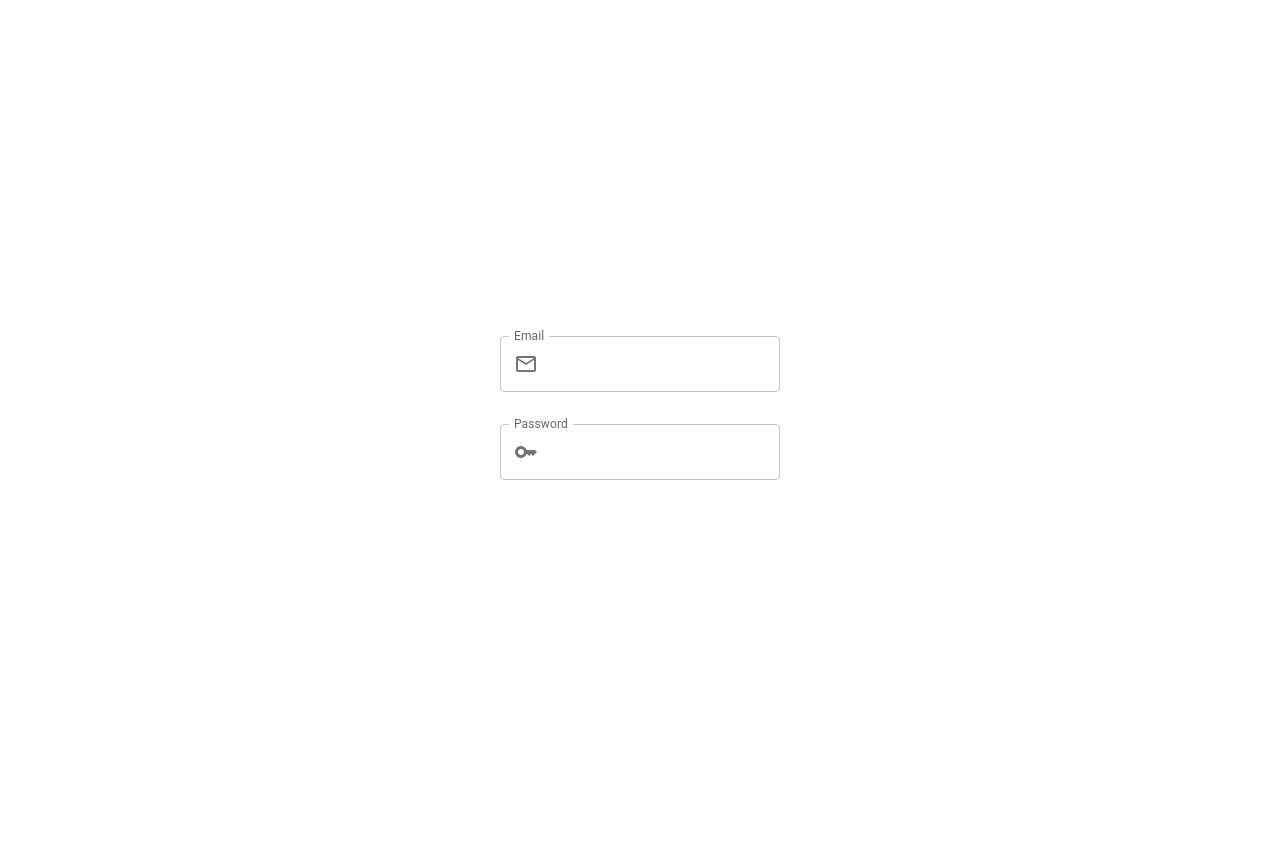
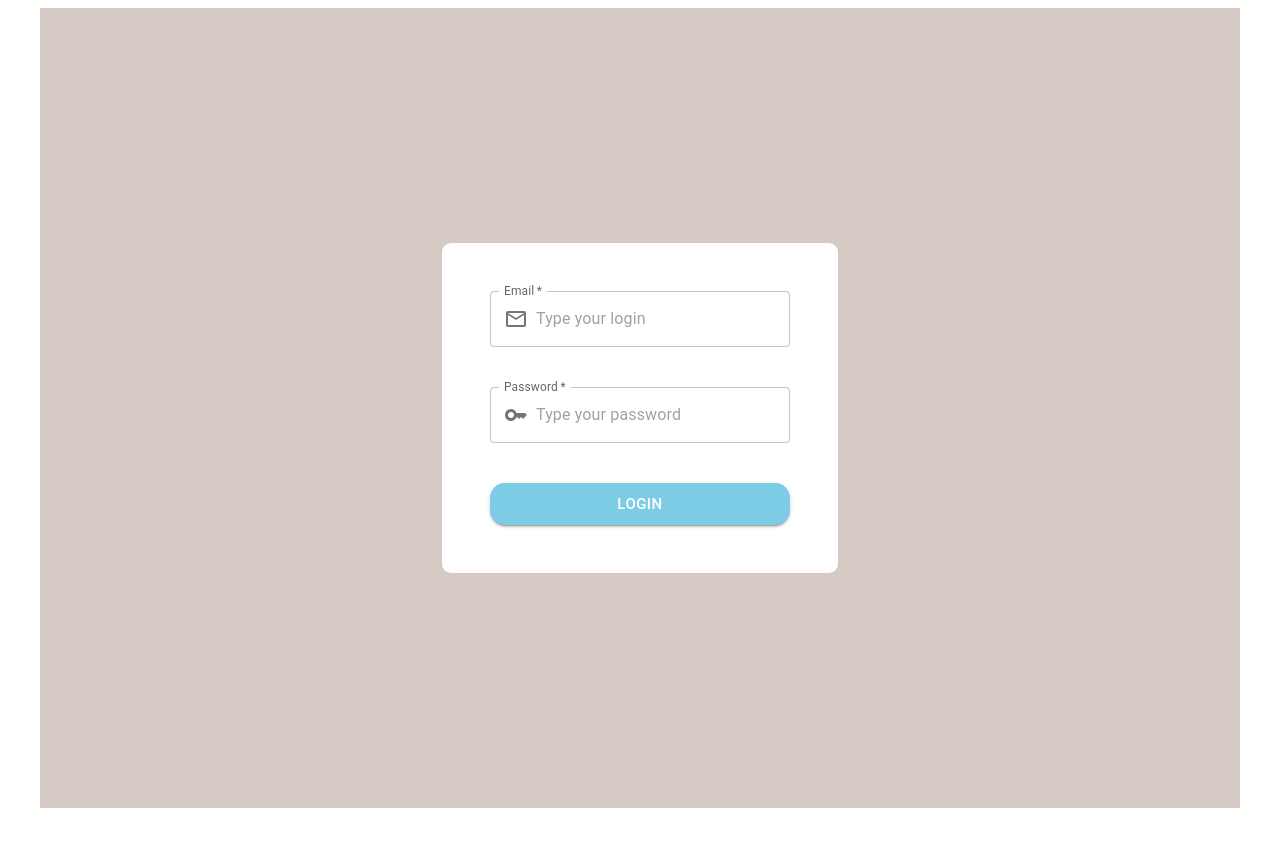
Before and after one commit to Ren0xx/Where-is-Waldo, a React (Create React App) app: page / in a window 1280 px wide. Built offline with nearby package versions, Linux system fonts and the light colour scheme.

Commit message:
Handling user login

```diff
--- a/src/components/Login.tsx
+++ b/src/components/Login.tsx
@@ -1,16 +1,38 @@
-import React from "react";
+import React, { useState } from "react";
 import Box from "@mui/material/Box";
 import TextField from "@mui/material/TextField";
 import Container from "@mui/material/Container";
 import InputAdornment from "@mui/material/InputAdornment";
 import MailOutlineIcon from "@mui/icons-material/MailOutline";
 import KeyIcon from "@mui/icons-material/Key";
+import Button from "@mui/material/Button";
+import Stack from "@mui/material/Stack";
 
 import { app } from "../firebaseConfig";
-import { getAuth, createUserWithEmailAndPassword } from "firebase/auth";
+import {
+    getAuth,
+    createUserWithEmailAndPassword,
+    signInWithEmailAndPassword,
+} from "firebase/auth";
 
 const Login = () => {
+    const [login, setLogin] = useState<string>("");
+    const [password, setPassword] = useState<string>("");
     const auth = getAuth(app);
+
+    const handleLogin = (login: string, password: string) => {
+        signInWithEmailAndPassword(auth, login, password)
+            .then((userCredential) => {
+                const user = userCredential.user;
+                console.log(user);
+            })
+            .catch((error) => {
+                const errorCode = error.code;
+                const errorMessage = error.message;
+                console.log(errorMessage);
+            });
+    };
+
     return (
         <Container
             sx={{
@@ -19,14 +41,25 @@ const Login = () => {
                 alignItems: "center",
                 mb: 5,
                 height: "100vh",
+                backgroundColor: "#d4c9c3",
             }}>
-            <Box
+            <Stack
+                spacing={5}
+                direction='column'
                 component='form'
                 autoComplete='off'
-                sx={{ display: "flex", flexDirection: "column", gap: "2rem" }}>
+                sx={{
+                    backgroundColor: "#fff",
+                    padding: "3rem",
+                    width: "300px",
+                    height: "auto",
+                    borderRadius: "9px",
+                }}>
                 <TextField
                     label='Email'
                     id='outlined'
+                    required
+                    placeholder='Type your login'
                     InputProps={{
                         startAdornment: (
                             <InputAdornment position='start'>
@@ -34,10 +67,15 @@ const Login = () => {
                             </InputAdornment>
                         ),
                     }}
+                    onChange={(event: any) => {
+                        setLogin(event.target.value);
+                    }}
                 />
                 <TextField
                     id='outlined-password-input'
                     label='Password'
+                    required
+                    placeholder='Type your password'
                     type='password'
                     InputProps={{
                         startAdornment: (
@@ -46,8 +84,18 @@ const Login = () => {
                             </InputAdornment>
                         ),
                     }}
+                    onChange={(event: any) => {
+                        setPassword(event.target.value);
+                    }}
                 />
-            </Box>
+                <Button
+                    variant='contained'
+                    size='large'
+                    sx={{ borderRadius: "15px", backgroundColor: "#7dcce5" }}
+                    onClick={() => handleLogin(login, password)}>
+                    Login
+                </Button>
+            </Stack>
         </Container>
     );
 };
```
